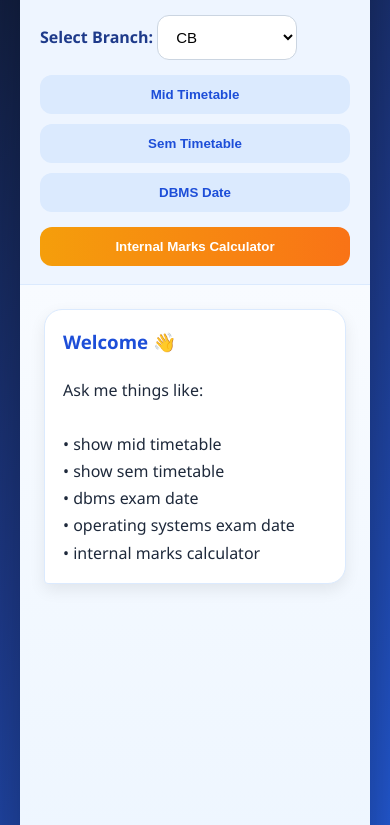
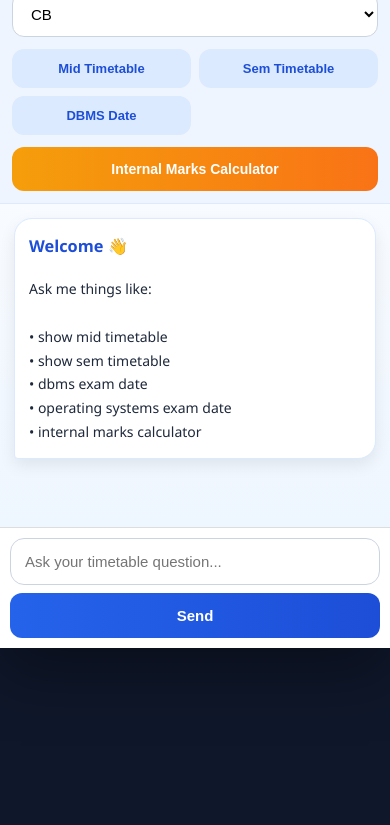
Before and after one commit to collegebot/CollegeChatBot, a plain HTML site: page index.html in a window 390 px wide. Shown: the part 196-1021 px from the top of the page. After the commit the page ends 844 px from the top, so only its background shows below. Drawn offline with Linux system fonts and the light colour scheme.

Commit message:
Update index.html

```diff
--- a/index.html
+++ b/index.html
@@ -220,10 +220,110 @@
         }
 
         @media(max-width:768px){
+            body{
+                padding:0;
+                background:#0f172a;
+            }
+
+            .container{
+                width:100%;
+                height:100vh;
+                max-width:none;
+                border-radius:0;
+                margin:0;
+                display:flex;
+                flex-direction:column;
+            }
+
+            h1{
+                font-size:22px;
+                padding:16px;
+            }
+
             .top-bar{
                 flex-direction:column;
-                align-items:flex-start;
+                align-items:stretch;
+                padding:12px;
+                gap:12px;
             }
+
+            .top-bar > div,
+            .marks-btn{
+                width:100%;
+            }
+
+            #branchSelect{
+                width:100%;
+                margin-top:8px;
+                min-width:auto;
+            }
+
+            .quick-buttons{
+                display:grid;
+                grid-template-columns:1fr 1fr;
+                gap:8px;
+                width:100%;
+            }
+
+            .quick-buttons button{
+                width:100%;
+                padding:12px 8px;
+                font-size:13px;
+            }
+
+            .marks-btn{
+                width:100%;
+                font-size:14px;
+                padding:14px;
+            }
+
+            #chatBox{
+                flex:1;
+                height:auto;
+                padding:14px;
+            }
+
+            .message{
+                max-width:100%;
+                font-size:14px;
+                padding:14px;
+                margin-bottom:12px;
+            }
+
+            table{
+                display:block;
+                width:100%;
+                overflow-x:auto;
+                white-space:nowrap;
+                font-size:12px;
+                border-radius:10px;
+            }
+
+            th,td{
+                padding:8px 6px;
+                min-width:110px;
+            }
+
+            .input-area{
+                padding:10px;
+                gap:8px;
+                background:#fff;
+                border-top:1px solid #ddd;
+                position:sticky;
+                bottom:0;
+            }
+
+            #userInput{
+                font-size:15px;
+                padding:14px;
+            }
+
+            .input-area button{
+                width:100%;
+                padding:14px;
+                font-size:15px;
+            }
+        }
 
             .quick-buttons{
                 width:100%;
@@ -256,6 +356,12 @@
 </head>
 <body>
 
+<div class="container">
+    <div style="padding:15px;background:#fff8e1;text-align:center;border-bottom:1px solid #ddd;">
+        <button onclick="window.open('https://internalmarks7cal-netizen.github.io/InternalMarksCal/', '_blank')" style="background:#ff9800;">
+            Open Internal Marks Calculator
+        </button>
+    </div>
     <div class="container">
     <h1>🎓 College Timetable & Exam Bot</h1>
 
```
